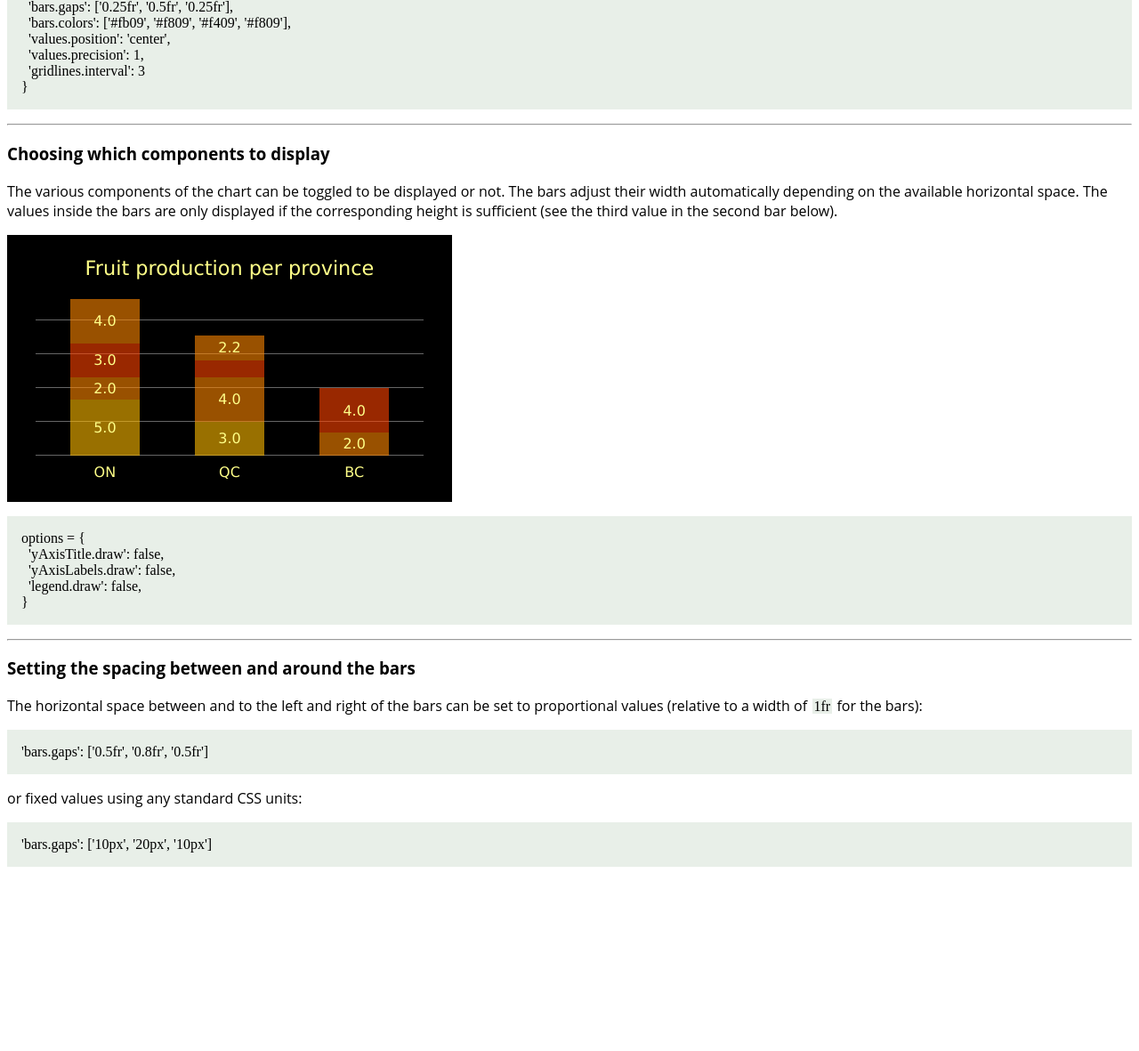
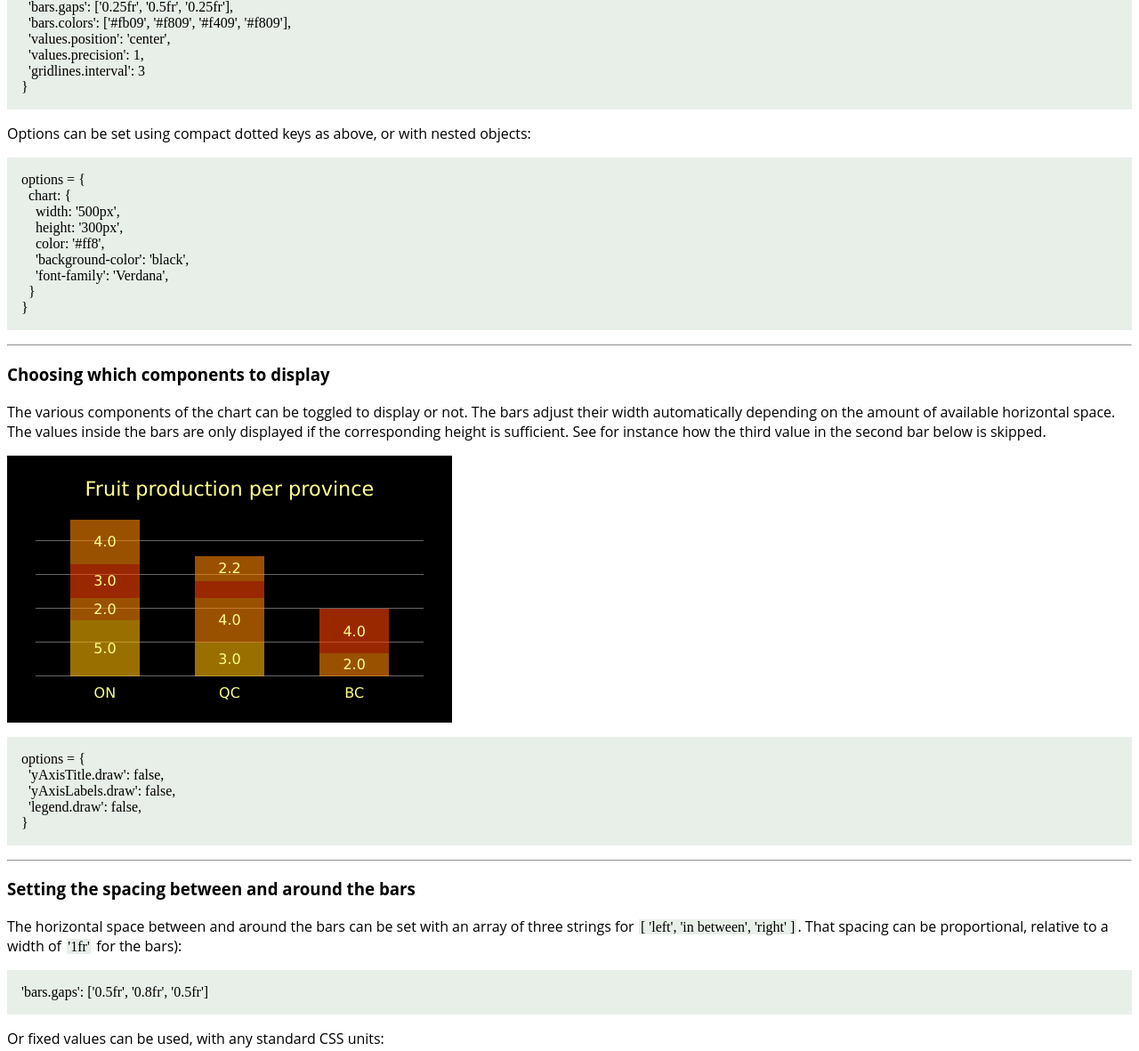
Before and after one commit to ycandau/sp1_bar_chart, a website: page index.html in a window 1280 px wide. Shown: the part 1475-2656 px from the top of the page at 89% size. Before the commit the page ends 2503 px from the top, so only its background shows below. Drawn offline with nearby package versions, Linux system fonts and the light colour scheme.

Commit message:
Expanded the examples for Github Pages

```diff
--- a/index.html
+++ b/index.html
@@ -45,8 +45,8 @@
 
     <h3 id="options">Options</h3>
     <p>
-      Both previous charts use the same options. Switching between single or
-      stacked bars is determined by the structure of the data.
+      Switching between single or stacked bars is determined by the structure of
+      the data. Both previous charts use the same options.
     </p>
     <p class="code">
       options = {<br />
@@ -67,15 +67,31 @@
       &nbsp;&nbsp;'gridlines.interval': 3<br />
       }<br />
     </p>
+
+    <p>
+      Options can be set using compact dotted keys as above, or with nested
+      objects:
+    </p>
+    <p class="code">
+      options = {<br />
+      &nbsp;&nbsp;chart: {<br />
+      &nbsp;&nbsp;&nbsp;&nbsp;width: '500px',<br />
+      &nbsp;&nbsp;&nbsp;&nbsp;height: '300px',<br />
+      &nbsp;&nbsp;&nbsp;&nbsp;color: '#ff8',<br />
+      &nbsp;&nbsp;&nbsp;&nbsp;'background-color': 'black',<br />
+      &nbsp;&nbsp;&nbsp;&nbsp;'font-family': 'Verdana',<br />
+      &nbsp;&nbsp;}<br />
+      }<br />
+    </p>
     <hr />
 
     <h3 id="draw">Choosing which components to display</h3>
     <p>
-      The various components of the chart can be toggled to be displayed or not.
-      The bars adjust their width automatically depending on the available
+      The various components of the chart can be toggled to display or not. The
+      bars adjust their width automatically depending on the amount of available
       horizontal space. The values inside the bars are only displayed if the
-      corresponding height is sufficient (see the third value in the second bar
-      below).
+      corresponding height is sufficient. See for instance how the third value
+      in the second bar below is skipped.
     </p>
     <div id="element3"></div>
     <p class="code">
@@ -89,13 +105,15 @@
 
     <h3 id="gaps">Setting the spacing between and around the bars</h3>
     <p>
-      The horizontal space between and to the left and right of the bars can be
-      set to proportional values (relative to a width of
-      <span class="code">1fr</span> for the bars):
+      The horizontal space between and around the bars can be set with an array
+      of three strings for
+      <span class="code">[ 'left', 'in between', 'right' ]</span>. That spacing
+      can be proportional, relative to a width of
+      <span class="code">'1fr'</span> for the bars):
     </p>
     <p class="code">'bars.gaps': ['0.5fr', '0.8fr', '0.5fr']<br /></p>
 
-    <p>or fixed values using any standard CSS units:</p>
+    <p>Or fixed values can be used, with any standard CSS units:</p>
     <p class="code">'bars.gaps': ['10px', '20px', '10px']<br /></p>
     <p>&nbsp;</p>
 
```
